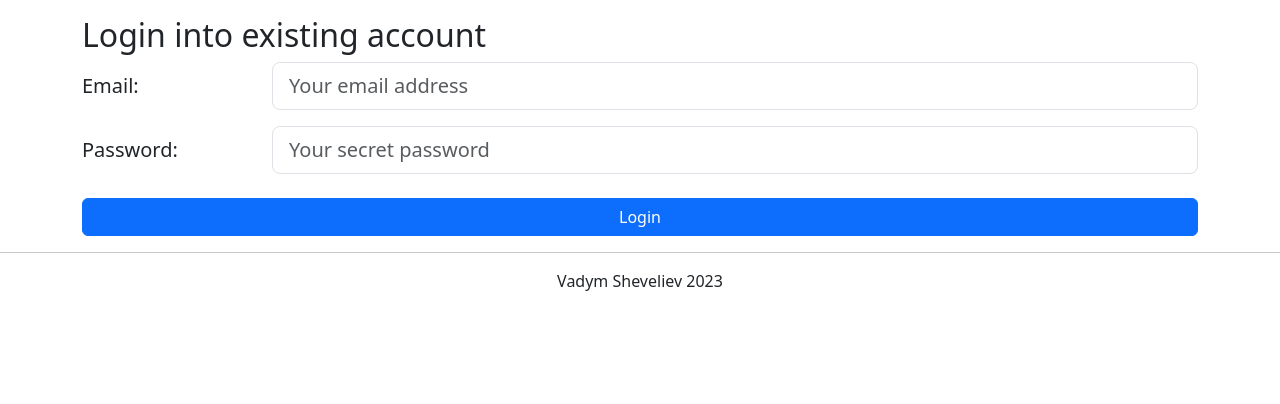
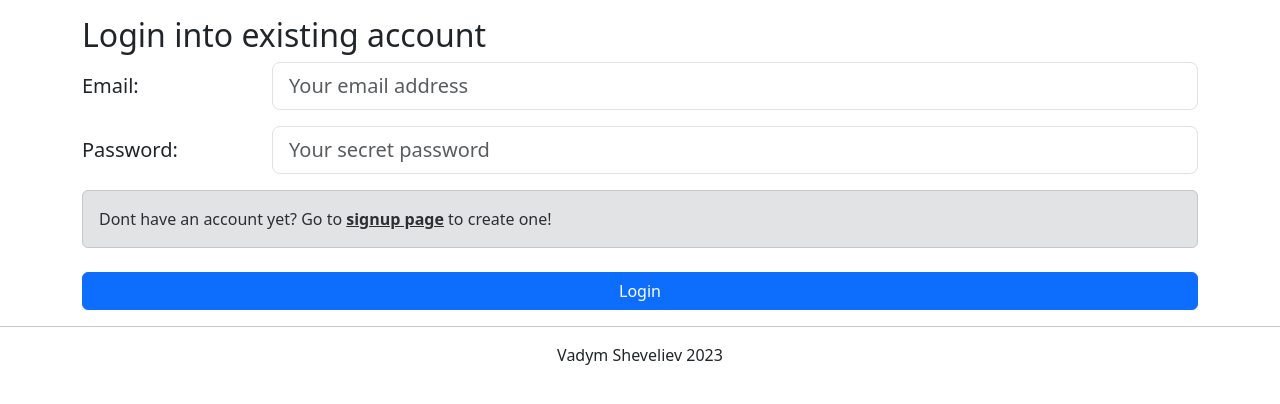
Before and after one commit to pixeleon/bpmnice, a Flask app: page /login in a window 1280 px wide. Shown: the part 146-550 px from the top of the page. Run offline with Flask 3, Linux system fonts and the light colour scheme.

Commit message:
Add some tips to login and signup

```diff
--- a/app/templates/login.html
+++ b/app/templates/login.html
@@ -23,6 +23,10 @@
                 </div>
             </div>
         </div>
+        <div class="alert alert-secondary" role="alert" style="margin-top: 1rem">
+            Dont have an account yet? Go to <a href="{{ url_for('signup') }}" class="alert-link">signup page</a> to
+            create one!
+        </div>
         {% with messages = get_flashed_messages() %}
         {% if messages %}
         <div class="alert alert-danger" role="alert" style="margin-top: 1rem">
--- a/app/templates/signup.html
+++ b/app/templates/signup.html
@@ -34,6 +34,9 @@
                 </div>
             </div>
         </div>
+        <div class="alert alert-secondary" role="alert" style="margin-top: 1rem">
+            Already have an account? You can <a href="{{ url_for('login') }}" class="alert-link">login here</a>!
+        </div>
         {% with messages = get_flashed_messages() %}
         {% if messages %}
         <div class="alert alert-danger" role="alert" style="margin-top: 1rem">
```
